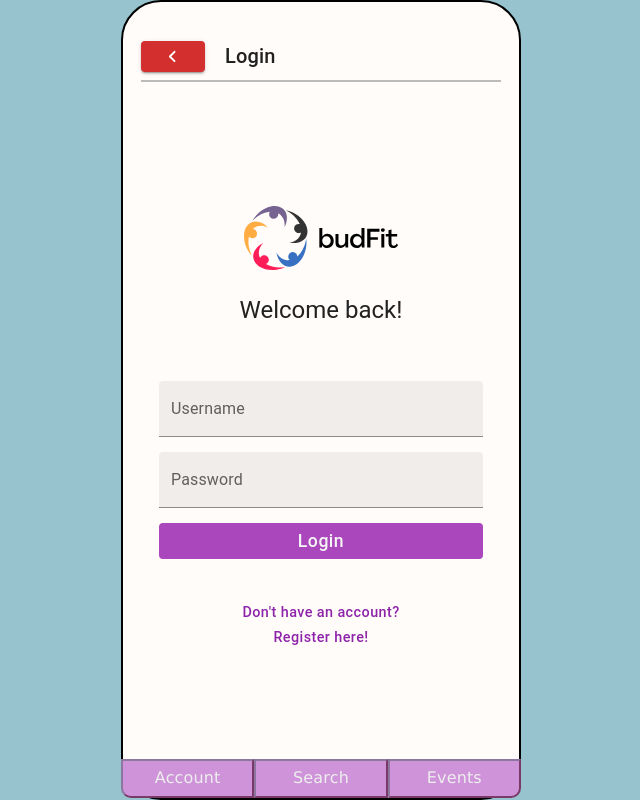
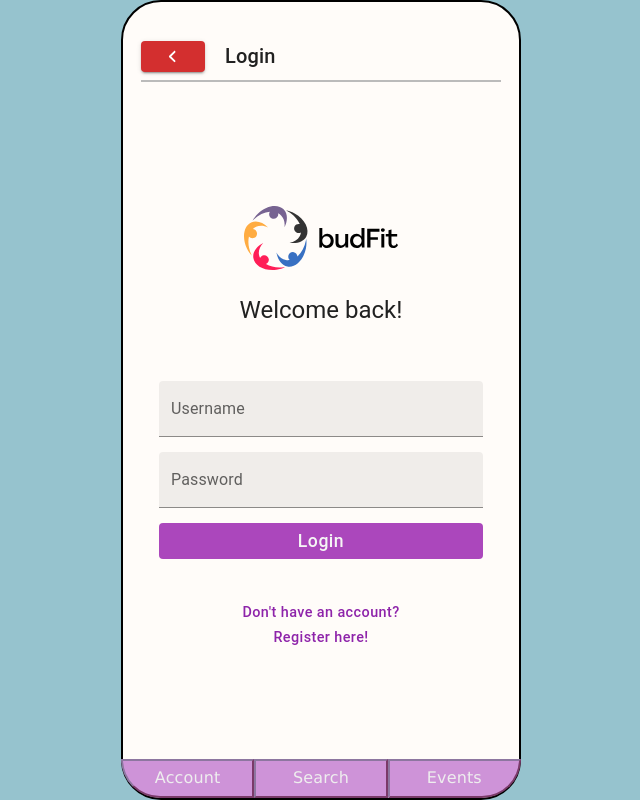
Before and after one commit to SamHardiment/budFit----Client, a React app: page /Login in a window 1280 px wide. Shown: the whole page, without its empty margins (319-959 px from the left). Built offline with nearby package versions, Linux system fonts and the light colour scheme.

Commit message:
update navbar styling

```diff
--- a/src/App.css
+++ b/src/App.css
@@ -35,11 +35,11 @@
 }
 
 .navBar > a:first-of-type {
-  border-bottom-left-radius: 10px;
+  border-bottom-left-radius: 40px;
 }
 
 .navBar > a:last-of-type {
-  border-bottom-right-radius: 10px;
+  border-bottom-right-radius: 40px;
 }
 
 .navBar > a {
```
